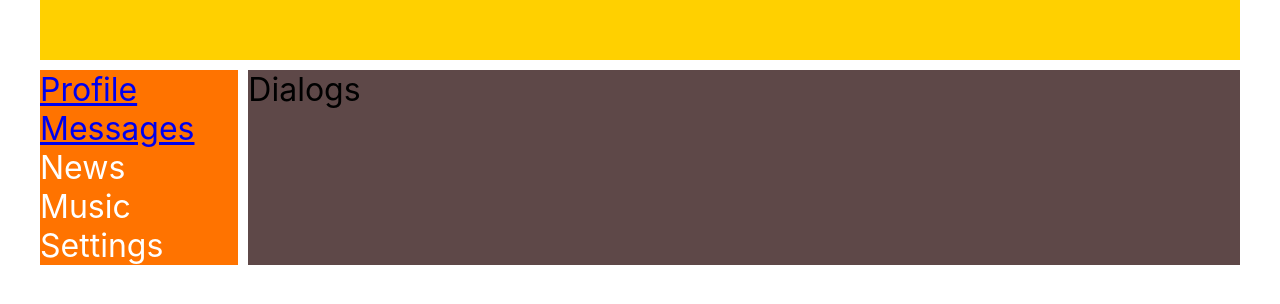
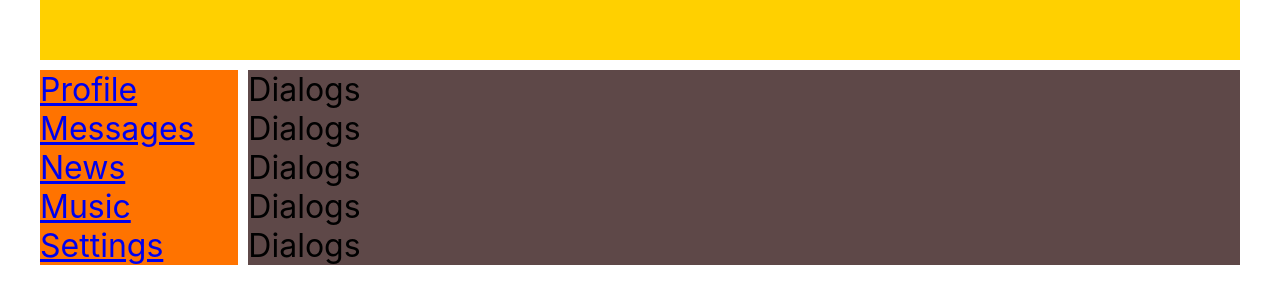
Before and after one commit to kirill-XII/my-app, a React (Create React App) app: page /dialogs in a window 1280 px wide. Shown: the top 304 px of the page. Built offline with nearby package versions, Linux system fonts and the light colour scheme.

Commit message:
NavLink in Navbar.jsx

```diff
--- a/src/components/Dialogs/Dialogs.jsx
+++ b/src/components/Dialogs/Dialogs.jsx
@@ -1,6 +1,16 @@
 import s from './Dialogs.module.css'
 const Dialogs = props => {
-	return <div className={s.item}>Dialogs</div>
+	return (
+		<div className={s.dialogs}>
+			<div className={s.dialogsItem}>
+				<div>Dialogs</div>
+				<div>Dialogs</div>
+				<div>Dialogs</div>
+				<div>Dialogs</div>
+				<div>Dialogs</div>
+			</div>
+		</div>
+	)
 }
 
 export default Dialogs
--- a/src/components/Navbar/Navbar.jsx
+++ b/src/components/Navbar/Navbar.jsx
@@ -8,20 +8,20 @@ console.log(s)
 const Navbar = () => {
 	return (
 		<nav className={s.nav}>
-			<div className={`${s.item} ${s.active}`}>
+			<div>
 				<NavLink to='/profile'> Profile </NavLink>
 			</div>
-			<div className={s.item}>
+			<div>
 				<NavLink to='/dialogs'> Messages </NavLink>
 			</div>
-			<div className={s.item}>
-				<a> News </a>
+			<div>
+				<NavLink to='/news'> News </NavLink>
 			</div>
-			<div className={s.item}>
-				<a> Music </a>
+			<div>
+				<NavLink to='/music'> Music </NavLink>
 			</div>
-			<div className={s.item}>
-				<a> Settings </a>
+			<div>
+				<NavLink to='/settings'> Settings </NavLink>
 			</div>
 		</nav>
 	)
```
